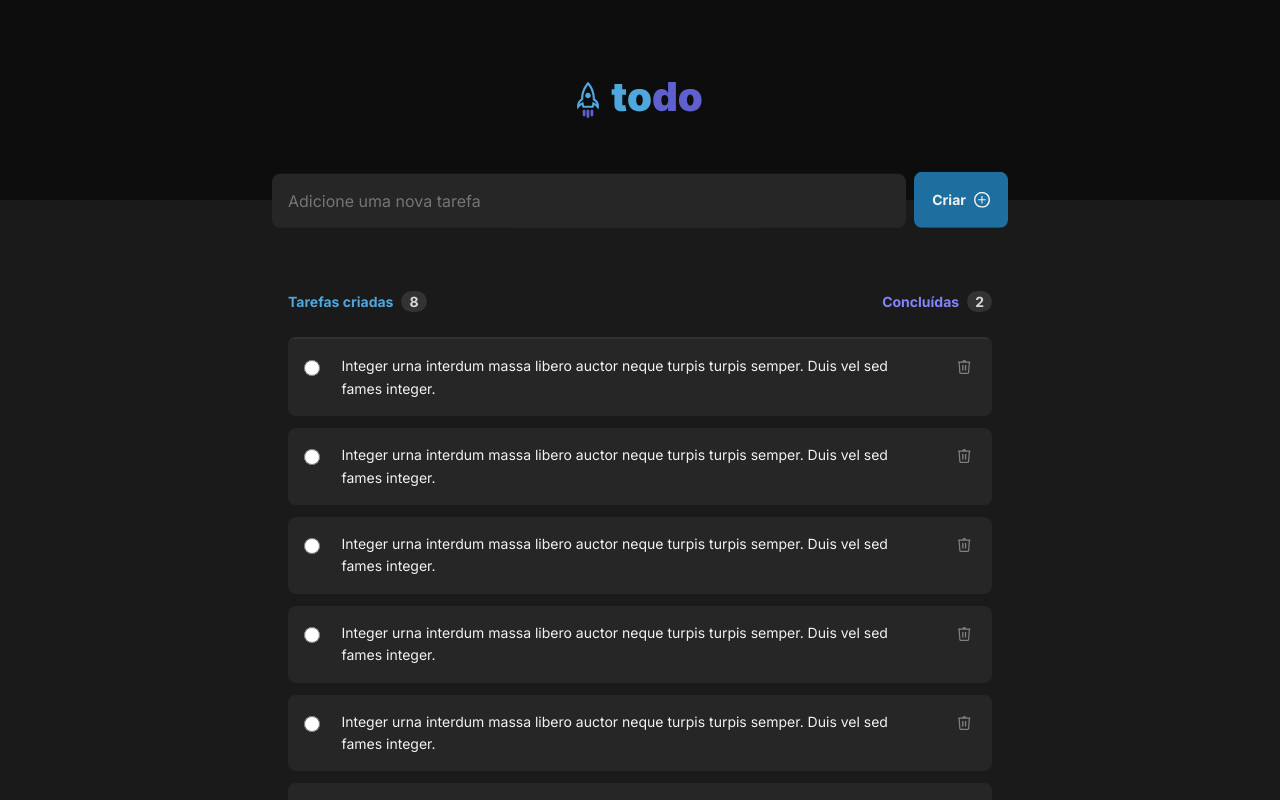
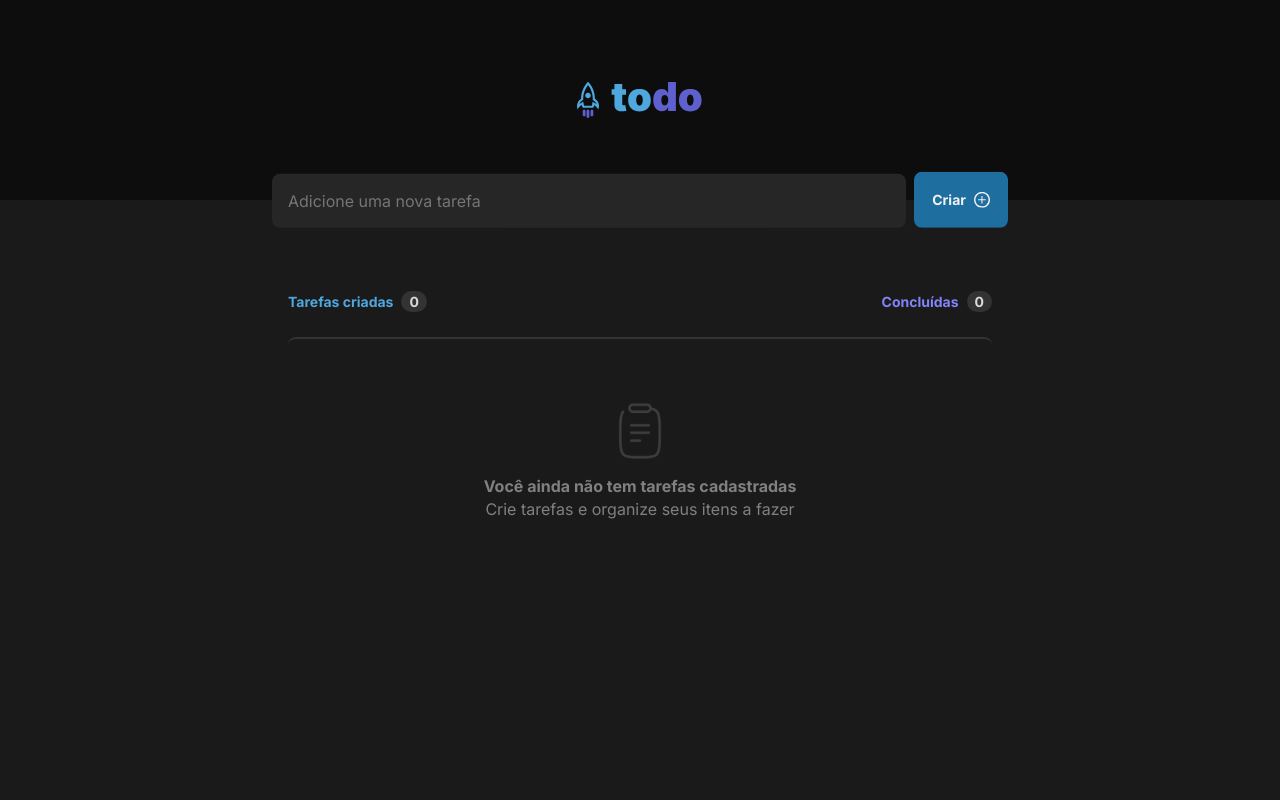
Before and after one commit to Joaoo1/ignite-reactjs-todo-list, a React (Vite) app: page / in a window 1280 px wide. Shown: the top 800 px of the page. Built offline with nearby package versions, Linux system fonts and the light colour scheme.

Commit message:
feat: hook useTasks

```diff
--- a/src/App.tsx
+++ b/src/App.tsx
@@ -1,4 +1,5 @@
 import { ThemeProvider } from 'styled-components';
+import { TaskProvider } from './hooks/useTasks';
 import { Router } from './Router';
 import { GlobalStyle } from './styles/global';
 
@@ -6,7 +7,9 @@ import { defaultTheme } from './styles/themes/default';
 
 export const App = () => (
   <ThemeProvider theme={defaultTheme}>
-    <Router />
+    <TaskProvider>
+      <Router />
+    </TaskProvider>
 
     <GlobalStyle />
   </ThemeProvider>
--- /dev/null
+++ b/src/hooks/useTasks.tsx
@@ -0,0 +1,75 @@
+import { createContext, useContext, useMemo, useState } from 'react';
+
+export type Task = {
+  id: string;
+  text: string;
+  isFinished: boolean;
+};
+
+type TaskContextData = {
+  tasks: Task[];
+  deleteTask: (taskId: string) => void;
+  createTask: (text: string) => void;
+  toggleTaskStatus: (taskId: string) => void;
+};
+
+const TaskContext = createContext({} as TaskContextData);
+
+type TaskProviderProps = {
+  children: React.ReactNode;
+};
+
+export const TaskProvider = ({ children }: TaskProviderProps) => {
+  const [tasks, setTasks] = useState<Task[]>([]);
+
+  function deleteTask(taskId: string) {
+    const taskIndex = tasks.findIndex(task => task.id === taskId);
+    if (taskIndex > -1) {
+      const newArray = [...tasks];
+      newArray.splice(taskIndex, 1);
+      setTasks(newArray);
+    }
+  }
+
+  function createTask(text: string) {
+    const id = Number(new Date()).toString();
+    setTasks(prevState => [...prevState, { id, text, isFinished: false }]);
+  }
+
+  function toggleTaskStatus(taskId: string) {
+    const taskIndex = tasks.findIndex(task => task.id === taskId);
+    if (taskIndex > -1) {
+      setTasks(prevState =>
+        prevState.map(t => {
+          if (t.id === taskId) return { ...t, isFinished: !t.isFinished };
+
+          return t;
+        })
+      );
+    }
+  }
+
+  const contextValue = useMemo(
+    () => ({
+      tasks,
+      createTask,
+      deleteTask,
+      toggleTaskStatus,
+    }),
+    [tasks]
+  );
+
+  return (
+    <TaskContext.Provider value={contextValue}>{children}</TaskContext.Provider>
+  );
+};
+
+export const useTasks = () => {
+  const context = useContext(TaskContext);
+
+  if (!context) {
+    throw new Error('useTasks must be used within a TaskProvider');
+  }
+
+  return context;
+};
--- a/src/pages/Home/components/TaskItem/index.tsx
+++ b/src/pages/Home/components/TaskItem/index.tsx
@@ -1,19 +1,35 @@
 import { Trash } from '../../../../assets/Trash';
+import { Task, useTasks } from '../../../../hooks/useTasks';
 import { TaskItemContainer } from './styles';
 
 type TaskProps = {
-  id: string;
-  text: string;
-  // isFinished: boolean;
-  onDeleteTask: () => void;
+  task: Task;
 };
 
-export const TaskItem = ({ id, text, onDeleteTask }: TaskProps) => (
-  <TaskItemContainer>
-    <input type="radio" name="" id={id} onChange={() => {}} />
-    <label htmlFor={id}>{text}</label>
-    <button type="button" onClick={onDeleteTask}>
-      <Trash />
-    </button>
-  </TaskItemContainer>
-);
+export const TaskItem = ({ task }: TaskProps) => {
+  const { deleteTask, toggleTaskStatus } = useTasks();
+
+  function handleDeleteTask() {
+    deleteTask(task.id);
+  }
+
+  function handleTaskItemChange() {
+    toggleTaskStatus(task.id);
+  }
+
+  return (
+    <TaskItemContainer>
+      <input
+        type="checkbox"
+        name=""
+        id={task.id}
+        checked={task.isFinished}
+        onChange={handleTaskItemChange}
+      />
+      <label htmlFor={task.id}>{task.text}</label>
+      <button type="button" onClick={handleDeleteTask}>
+        <Trash />
+      </button>
+    </TaskItemContainer>
+  );
+};
--- a/src/pages/Home/components/Tasks/index.tsx
+++ b/src/pages/Home/components/Tasks/index.tsx
@@ -1,57 +1,12 @@
+import { useTasks } from '../../../../hooks/useTasks';
 import { NoTasksFound } from '../NoTasksFound';
 import { TaskItem } from '../TaskItem';
 import { TasksContainer, TasksList } from './styles';
 
-type Task = {
-  id: string;
-  text: string;
-  isFinished: boolean;
-};
+export const Tasks = () => {
+  const { tasks } = useTasks();
 
-const tasks: Task[] = [
-  {
-    id: 'asd',
-    text: 'Integer urna interdum massa libero auctor neque turpis turpis semper. Duis vel sed fames integer.',
-    isFinished: false,
-  },
-  {
-    id: 'asd1',
-    text: 'Integer urna interdum massa libero auctor neque turpis turpis semper. Duis vel sed fames integer.',
-    isFinished: false,
-  },
-  {
-    id: 'asd2',
-    text: 'Integer urna interdum massa libero auctor neque turpis turpis semper. Duis vel sed fames integer.',
-    isFinished: false,
-  },
-  {
-    id: 'asd3',
-    text: 'Integer urna interdum massa libero auctor neque turpis turpis semper. Duis vel sed fames integer.',
-    isFinished: true,
-  },
-  {
-    id: 'asd',
-    text: 'Integer urna interdum massa libero auctor neque turpis turpis semper. Duis vel sed fames integer.',
-    isFinished: false,
-  },
-  {
-    id: 'asd1',
-    text: 'Integer urna interdum massa libero auctor neque turpis turpis semper. Duis vel sed fames integer.',
-    isFinished: false,
-  },
-  {
-    id: 'asd2',
-    text: 'Integer urna interdum massa libero auctor neque turpis turpis semper. Duis vel sed fames integer.',
-    isFinished: false,
-  },
-  {
-    id: 'asd3',
-    text: 'Integer urna interdum massa libero auctor neque turpis turpis semper. Duis vel sed fames integer.',
-    isFinished: true,
-  },
-];
-
-export const Tasks = () => (
+  return (
     <TasksContainer>
       <header>
         <p>
@@ -63,13 +18,12 @@ export const Tasks = () => (
       </header>
 
       <TasksList>
-      {tasks && tasks.length > 0 ? (
-        tasks.map(task => (
-          <TaskItem text={task.text} id={task.id} onDeleteTask={() => {}} />
-        ))
+        {tasks.length > 0 ? (
+          tasks.map(task => <TaskItem key={task.id} task={task} />)
         ) : (
           <NoTasksFound />
         )}
       </TasksList>
     </TasksContainer>
   );
+};
--- a/src/pages/Home/index.tsx
+++ b/src/pages/Home/index.tsx
@@ -1,16 +1,34 @@
+import { useState } from 'react';
 import logo from '../../assets/logo.svg';
 import plus from '../../assets/plus.svg';
+import { useTasks } from '../../hooks/useTasks';
 import { Tasks } from './components/Tasks';
 import { CreateButton, Header, Input, InputContainer } from './styles';
 
-export const Home = () => (
+export const Home = () => {
+  const [newTaskText, setNewTaskText] = useState('');
+
+  const { createTask } = useTasks();
+
+  function handleCreateTask() {
+    if (newTaskText) {
+      createTask(newTaskText);
+      setNewTaskText('');
+    }
+  }
+
+  return (
     <>
       <Header>
         <img src={logo} alt="Foguete a esquerda e escrito todo a direita" />
 
         <InputContainer>
-        <Input placeholder="Adicione uma nova tarefa" />
-        <CreateButton>
+          <Input
+            placeholder="Adicione uma nova tarefa"
+            onChange={e => setNewTaskText(e.target.value)}
+            value={newTaskText}
+          />
+          <CreateButton onClick={handleCreateTask}>
             <p>Criar</p>
             <img
               src={plus}
@@ -23,3 +41,4 @@ export const Home = () => (
       <Tasks />
     </>
   );
+};
```
Lines whose indentation alone changed are shown as unchanged.
